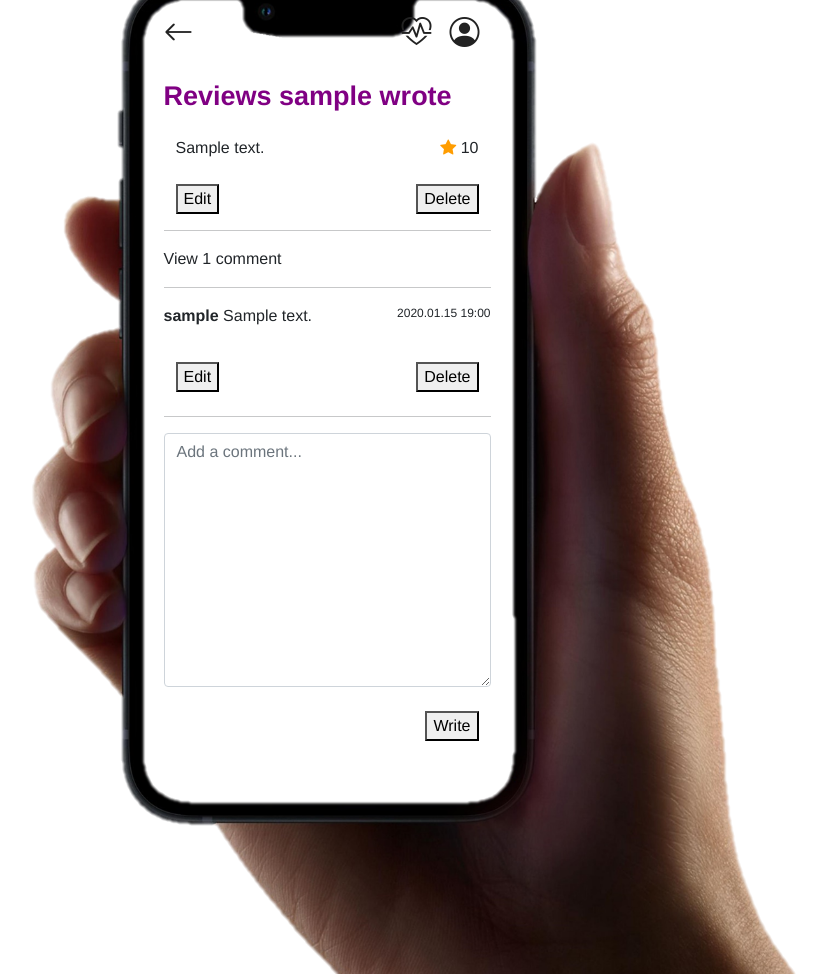
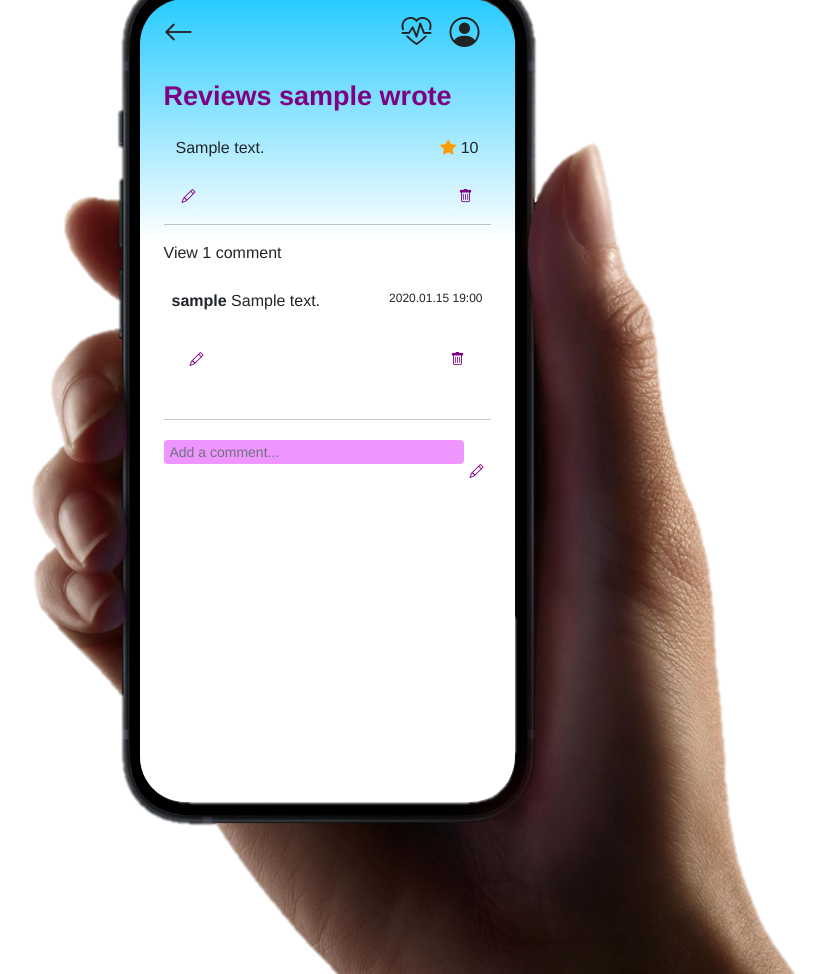
Before and after one commit to rohmantique/SSAFY-Final-Pjt, a Django app: page /movies/read/1/ in a window 1280 px wide. Shown: the whole page, without its empty margins (313-1139 px from the left). Run offline with Django 3.2, Linux system fonts and the light colour scheme; a user stored in the database is signed in; tables that the repository leaves empty hold one stand-in row (values such as "Sample post").

Commit message:
heejin/ read.html 깨지는 ui 수정

```diff
--- a/movies/forms.py
+++ b/movies/forms.py
@@ -28,7 +28,7 @@ class ReviewForm(forms.ModelForm):
 class CommentForm(forms.ModelForm):
     content = forms.CharField(
         label='',
-        widget=forms.Textarea(
+        widget=forms.TextInput(
             attrs = {
                 'class': 'form-control',
                 'maxlength': 100,
--- a/movies/templates/movies/read.html
+++ b/movies/templates/movies/read.html
@@ -1,4 +1,20 @@
 {% extends 'base.html' %}
+
+{% block style %}
+.background {
+  background: linear-gradient(#28CBFF, white 30%)
+}
+
+.area {
+  word-wrap: break-word !important;
+  word-break: break-word !important;
+}
+
+button {
+  color: black !important;
+}
+
+{% endblock style %}
 
 {% block content %}
 <div class="m-4">
@@ -15,28 +31,32 @@
     <div class='container d-flex justify-content-between'>
       {% if request.user == review.user %}
       <a href="{% url 'movies:update' review_pk %}">
-        <button>Edit</button>
+        <button class="button"><i class="bi bi-pencil"></i></button>
       </a>
       <form action="{% url 'movies:delete' review_pk %}" method="POST">
         {% csrf_token %}
-        <button>Delete</button>
+        <button class="button"><i class="bi bi-trash"></i></button>
       </form>
         {% endif %}
     </div>
     <hr>
     <!-- 댓글 개수 출력 -->
+    <div>
       {% if comments|length %}
         {% if comments|length == 1 %}
           <p>View {{ comments|length }} comment</p>
         {% else %}
           <p>View all {{ comments|length }} comments</p>
         {% endif %}
+      {% else %}
+        <p>0 Comment</p>
       {% endif %}
-    <hr>
+    </div>
     <!-- 댓글 출력 -->
     {% for comment in comments %}
+      <div class="p-2 ">
         <div class="d-flex justify-content-between">
-        <div>
+          <div class="area">
             <strong>{{ comment.user }}</strong> {{ comment.content }}
           </div>
           <div>
@@ -47,31 +67,33 @@
         {% if request.user == comment.user %}
           <div class="container my-4 d-flex justify-content-between">
             <a href="{% url 'movies:updatecomment' comment.pk %}">
-        <button>Edit</button>
+              <button class="button"><i class="bi bi-pencil"></i></button>
             </a>
             <form action="{% url 'movies:deletecomment' comment.pk %}" method="POST">
               {% csrf_token %}
-        <button>Delete</button>
+              <button class="button"><i class="bi bi-trash"></i></button>
+            </form>
+          </div>
+        {% endif %}
+      </div>
+    {% endfor %}
+    <hr>
+    <!-- 댓글 작성 -->
+    <div>
+      {% if request.user.is_authenticated %}
+        <form action="{% url 'movies:read' review.pk %}" method="POST">
+          {% csrf_token %}
+          <div class="d-flex">
+            <div style="width: 300px;">
+              {{ comment_form }}
+            </div>
+            <div class="my-4 d-flex justify-content-end">
+              <button class="button"><i class="bi bi-pencil"></i></button>
+            </div>
+          </div>
         </form>
       {% endif %}
     </div>
 
-      {% empty %}
-      <p>0 Comment</p>
-    {% endfor %}
-    <hr>
-    <!-- 댓글 작성 -->
-    {% if request.user.is_authenticated %}
-      <form action="{% url 'movies:read' review.pk %}" method="POST">
-        {% csrf_token %}
-        <div>
-          {{ comment_form }}
-        </div>
-        <div class="container my-4 d-flex justify-content-end">
-          <button>Write</button>
-        </div>
-      </form>
-    {% endif %}
-
 </div>
 {% endblock content %}
```
Lines whose indentation alone changed are shown as unchanged.
